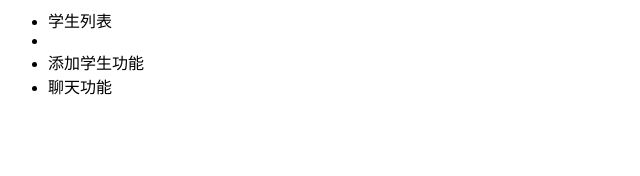
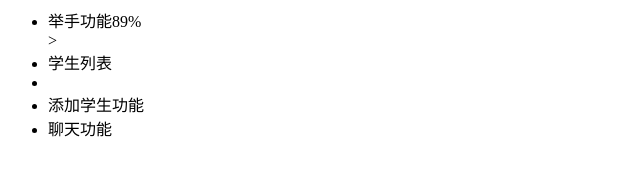
Before and after one commit to 7859186/Student, a plain HTML site: page index.html in a window 1280 px wide. Shown: the whole page, without its empty margins (0-640 px from the left). Drawn offline with Linux system fonts and the light colour scheme.

Commit message:
举手功能开发到80

```diff
--- a/index.html
+++ b/index.html
@@ -6,6 +6,7 @@
 <body>
 
 <ul>
+    <li>举手功能89%</li>>
 	<li>学生列表<li>
 	<li>添加学生功能</li>
 	<li>聊天功能</li>
```
